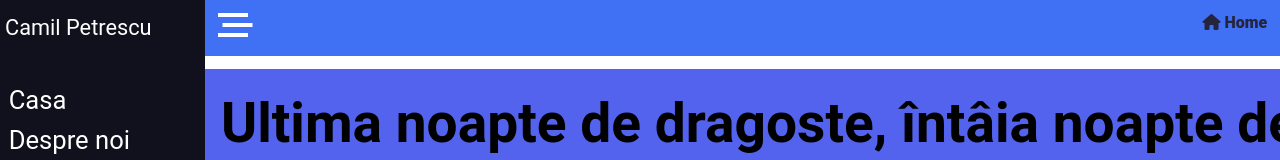
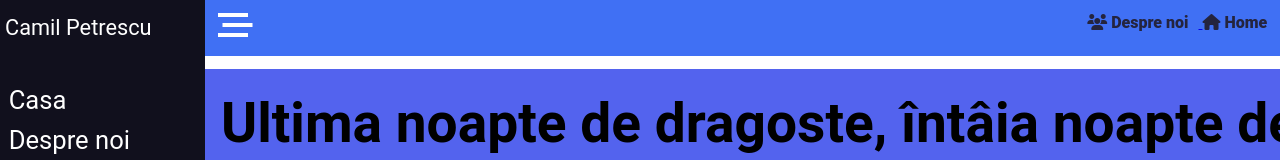
Before and after one commit to cristian121212/romana, a plain HTML site: page rezumat-1.html in a window 1280 px wide. Shown: the top 160 px of the page. Drawn offline with Linux system fonts and the light colour scheme.

Commit message:
Update rezumat-1.html

```diff
--- a/rezumat-1.html
+++ b/rezumat-1.html
@@ -32,11 +32,18 @@
         <span class="bar"></span>
         <span class="bar"></span>
       </div>
-      <a href="index.html" style="font-size: 2vh;">
-        <i class="fa fa-home" aria-hidden="true" style="color: #24243e; height: 100%;">
-          <span style="color: #24243e;height: 100%;">Home</span>
-        </i>
-      </a>
+      <div>
+        <a href="despre-noi.html" style="font-size: 2vh;">
+          <i class="fa fa-users" aria-hidden="true" style="color: #24243e; height: 100%;padding-right: 10px;">
+            <span style="color: #24243e;height: 100%;">Despre noi</span>
+          </i>
+        </a>
+        <a href="index.html" style="font-size: 2vh;">
+          <i class="fa fa-home" aria-hidden="true" style="color: #24243e; height: 100%;">
+            <span style="color: #24243e;height: 100%;">Home</span>
+          </i>
+        </a>
+      </div>
     </nav>
     <script src="bars-animation.js"></script>
 
```
